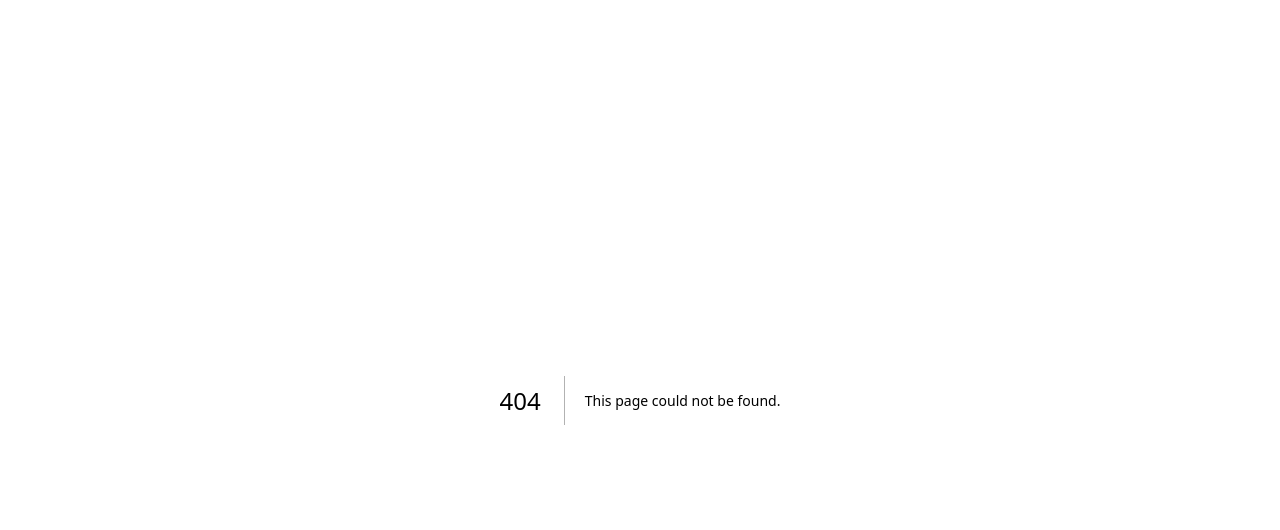
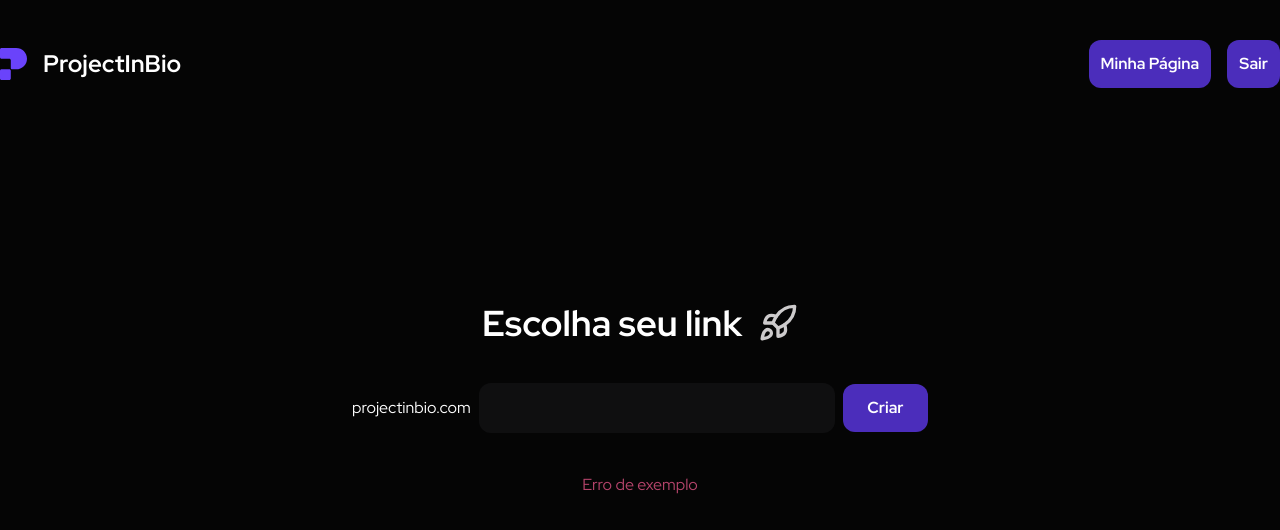
Before and after one commit to johneverton01/project-in-bio, a Next.js app: page /criar in a window 1280 px wide. Before the commit this address had no page. Shown: the top 530 px of the page. Built offline with nearby package versions, Linux system fonts and the light colour scheme.

Commit message:
feat: Create CreatePage component and integrate Header

```diff
--- /dev/null
+++ b/src/app/(pages)/criar/page.tsx
@@ -0,0 +1,26 @@
+import { Header } from "@/app/components/landing-page/Header";
+import Button from "@/app/components/ui/Button";
+import TextInput from "@/app/components/ui/TextInput";
+import { Rocket } from "lucide-react";
+
+export default function CreatePage() {
+  return (
+    <div>
+      <Header />
+      <div className="h-screen flex flex-col gap-10 items-center justify-center max-w-xl mx-auto">
+        <div className="flex items-center gap-4">
+          <h1 className="text-4xl font-bold text-white">Escolha seu link</h1>
+          <Rocket className="size-10" />
+        </div>
+        <form action="" className="w-full flex items-center gap-2">
+          <span className="text-white">projectinbio.com</span>
+          <TextInput />
+          <Button className="w-[126px]">Criar</Button>
+        </form>
+        <div>
+          <span className="text-pink-100">Erro de exemplo</span>
+        </div>
+      </div>
+    </div>
+  );
+}
--- a/src/app/components/landing-page/Header.tsx
+++ b/src/app/components/landing-page/Header.tsx
@@ -2,7 +2,7 @@ import Button from "../ui/Button";
 
 export function Header() {
   return (
-    <div className="absolute top-0 max-w-7xl w-full mx-auto flex items-center justify-between py-10 z-10">
+    <div className="absolute top-0 left-0 right-0 max-w-7xl w-full mx-auto flex items-center justify-between py-10 z-10">
       <div className="flex items-center gap-4">
         <img src="/logo.svg" alt="Project in Bio Logo"/>
         <h1 className="text-white text-2xl font-bold">ProjectInBio</h1>
```
